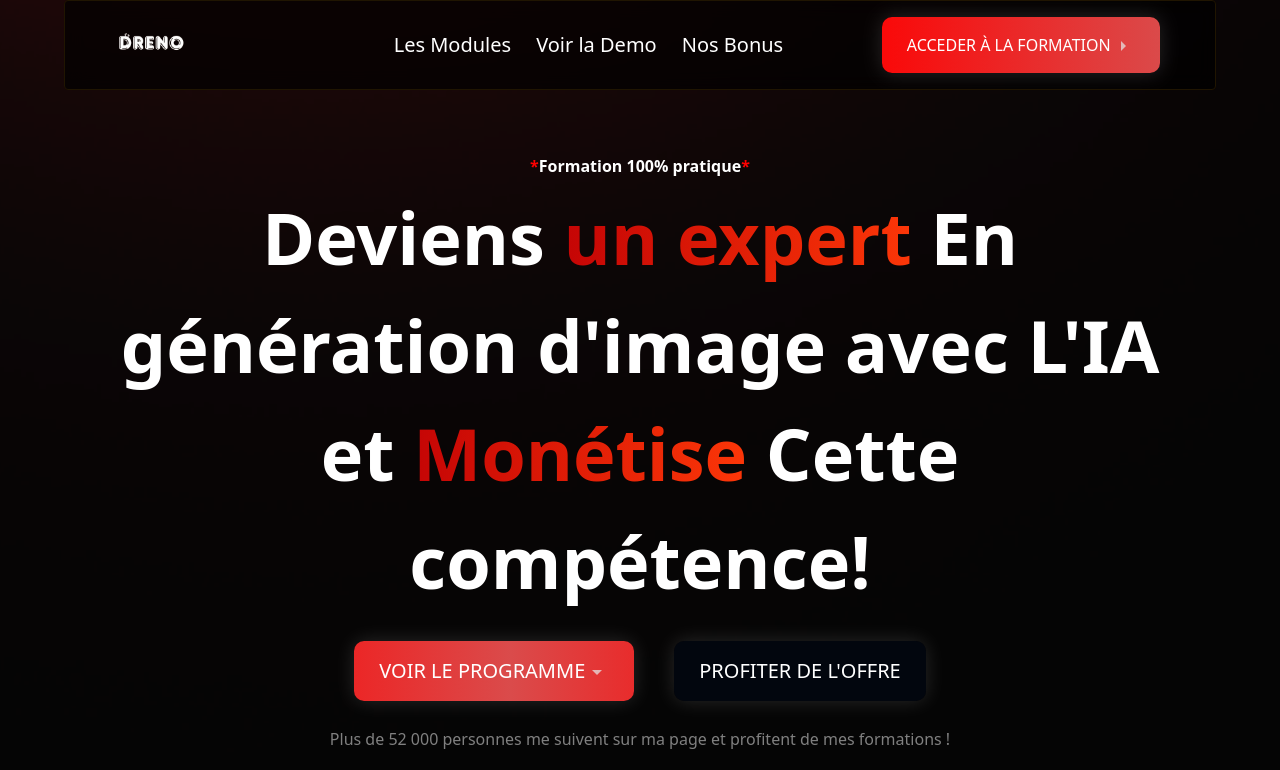
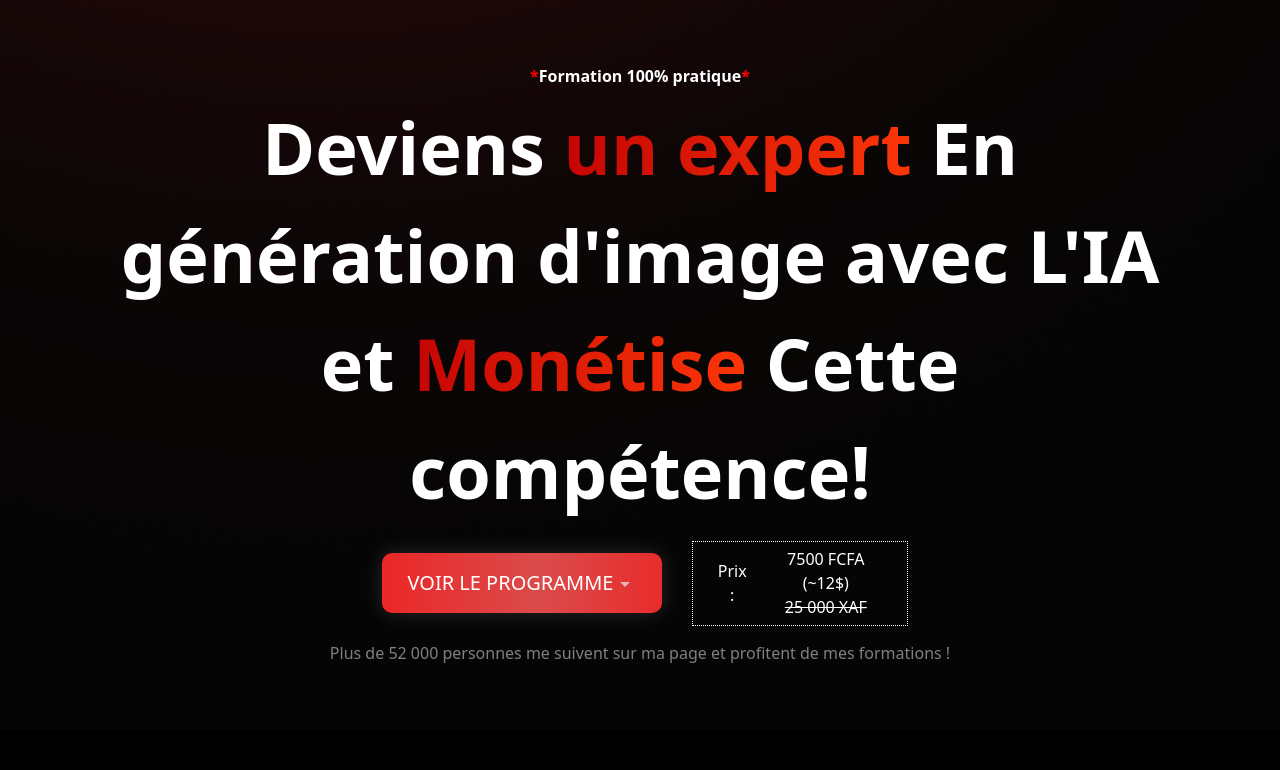
Before and after one commit to NGUENOUz/landing, a Next.js app: page / in a window 1280 px wide. Shown: the top 770 px of the page. Built offline with nearby package versions, Linux system fonts and the light colour scheme; grey boxes are pictures that could not be loaded.

Commit message:
Mise à jour

```diff
--- a/package.json
+++ b/package.json
@@ -17,6 +17,7 @@
     "@mui/material": "^6.4.7",
     "@tabler/icons-react": "^3.31.0",
     "@tailwindcss/postcss": "^4.0.15",
+    "@vercel/analytics": "^1.5.0",
     "aos": "^2.3.4",
     "axios": "^1.8.3",
     "clsx": "^2.1.1",
--- a/src/app/layout.tsx
+++ b/src/app/layout.tsx
@@ -1,5 +1,5 @@
 import type { Metadata } from "next";
-
+import { Analytics } from "@vercel/analytics/next"
 import "./global.css";
 
 export const metadata: Metadata = {
--- a/src/app/page.tsx
+++ b/src/app/page.tsx
@@ -5,7 +5,7 @@ import "../style/layout.scss";
 import logo from "../images/logoo.png";
 
 import Link from "next/link";
-import ReactPlayer from "react-player";
+// import ReactPlayer from "react-player";
 // import Notifications from "./component/notification";
 
 import Book from "../images/lere.png";
@@ -23,7 +23,7 @@ import CheckCircleRoundedIcon from "@mui/icons-material/CheckCircleRounded";
 
 // import BentoGridDemo from "./payement/page";
 import BtnPay from "./component/payement";
-import { ContainerScroll } from "./component/ui/container-scrool-animation";
+// import { ContainerScroll } from "./component/ui/container-scrool-animation";
 import StarsIcon from "@mui/icons-material/Stars";
 import ModulesFormations from "./component/modules";
 import { AnimatedTestimonials } from "./component/temoignage";
@@ -40,7 +40,7 @@ export default function Home() {
   return (
     <main>
       <section className="Acceuil">
-        <header>
+        {/* <header>
           <span>
             <Image src={logo} alt="logo" className="logo" />
           </span>
@@ -59,8 +59,13 @@ export default function Home() {
             </ul>
           </nav>
 
-          <BtnPay texte="Acceder à la formation" />
-        </header>
+          <button className="btn btn-one">
+            {" "}
+            <Link href="#price" className="link">
+              Profiter de l&apos;offre
+            </Link>
+          </button>
+        </header> */}
 
         <div className="acceuil__container">
           <span className="sous__title">
@@ -83,12 +88,20 @@ export default function Home() {
                 <ArrowDropDownIcon className="icon" />
               </span>
             </button>
-            <button className="btn btn2">
+
+            <span className="promo">
+              <span className="titlePrice">Prix : </span>
+              <span className="offer">
+                <span className="actuelPrice">7500 FCFA (~12$)</span>
+                <span className="lastPrice">25 000 XAF</span>
+              </span>
+            </span>
+            {/* <button className="btn btn2">
               {" "}
               <Link href="#price" className="link">
                 Profiter de l&apos;offre
               </Link>
-            </button>
+            </button> */}
           </div>
           <span className="chiffre">
             Plus de 52 000 personnes me suivent sur ma page et profitent de mes
@@ -203,7 +216,7 @@ export default function Home() {
         </div>
       </section>
 
-      <section className="demoVideo" id="Demo">
+      {/* <section className="demoVideo" id="Demo">
         <ContainerScroll
           titleComponent={
             <h1>
@@ -221,7 +234,7 @@ export default function Home() {
             />
           </div>
         </ContainerScroll>
-      </section>
+      </section> */}
 
       <section className="objectif">
         <h1>
@@ -264,7 +277,14 @@ export default function Home() {
           </div>
         </div>
 
-        <BtnPay texte="Je veux la formation" />
+        <button className="btn btn-one">
+          <Link href="#price" className="link">
+            Profiter de l&apos;offre{" "}
+          </Link>
+          <span>
+            <ArrowDropDownIcon className="icon" />
+          </span>
+        </button>
       </section>
 
       {/* <section className="portfolio">
@@ -284,7 +304,14 @@ export default function Home() {
         </h2>
         <div className="faq__container">
           <ModulesFormations />
-          <BtnPay texte="Je veux la formation" />
+          <button className="btn btn-one">
+            <Link href="#price" className="link">
+              Profiter de l&apos;offre{" "}
+            </Link>
+            <span>
+              <ArrowDropDownIcon className="icon" />
+            </span>
+          </button>
         </div>
       </section>
 
@@ -323,19 +350,14 @@ export default function Home() {
               </span>
             </span>
           </div>
-          <BtnPay texte="Je veux la formation" />
-        </div>
-      </section>
-
-      <section className="temoignage">
-        <h1>Temoignage</h1>
-        <h2>
-          <span className="asterice">* </span>Ecoute ce que les autres disent de
-          cette formation<span className="asterice">*</span>{" "}
-        </h2>
-
-        <div className="temoignage__container">
-          <AnimatedTestimonials testimonials={testimonials} autoplay={false} />
+          <button className="btn btn-one">
+            <Link href="#Modules" className="link">
+              Profiter de l&apos;offre{" "}
+            </Link>
+            <span>
+              <ArrowDropDownIcon className="icon" />
+            </span>
+          </button>
         </div>
       </section>
 
@@ -406,7 +428,7 @@ export default function Home() {
             </span>
           </div>
 
-          <BtnPay texte="Je veux la formation" />
+          <BtnPay texte="Acheter maintenant" />
 
           <div>
             <Countdown initialTime={24 * 3600 + 13 * 3600 + 12 * 60 + 60} />
@@ -425,6 +447,18 @@ export default function Home() {
               est notre priorité !
             </p>
           </div>
+        </div>
+      </section>
+
+      <section className="temoignage">
+        <h1>Temoignage</h1>
+        <h2>
+          <span className="asterice">* </span>Ecoute ce que les autres disent de
+          cette formation<span className="asterice">*</span>{" "}
+        </h2>
+
+        <div className="temoignage__container">
+          <AnimatedTestimonials testimonials={testimonials} autoplay={false} />
         </div>
       </section>
 
--- a/src/style/layout.scss
+++ b/src/style/layout.scss
@@ -223,6 +223,35 @@ main {
   .bann {
     padding: 2% 10%;
     background: #000;
+  }
+
+  .promo {
+    border: 0.5px dotted white;
+    display: flex;
+    flex-direction: row;
+    padding: 0.5% 2%;
+    align-items: center;
+    text-align: center;
+    width: 20%;
+    gap: 10%;
+    .TitlePrice {
+      font-weight: bold;
+      font-size: 18px;
+      color: white;
+    }
+    .offer {
+      color: white;
+      display: flex;
+      flex-direction: column;
+      .r {
+        font-weight: bold;
+        font-size: 18px;
+      }
+      .lastPrice {
+        color: white;
+        text-decoration: line-through;
+      }
+    }
   }
 
   .demo {
@@ -766,8 +795,10 @@ main {
         }
 
         .btn__container {
-          .btn2 {
-            display: none;
+          display: flex;
+          flex-direction: column-reverse;
+          .promo {
+            width: 70%;
           }
         }
       }
```
Also changed, not shown: 1 other file (tests, documents, lock files or other folders).
